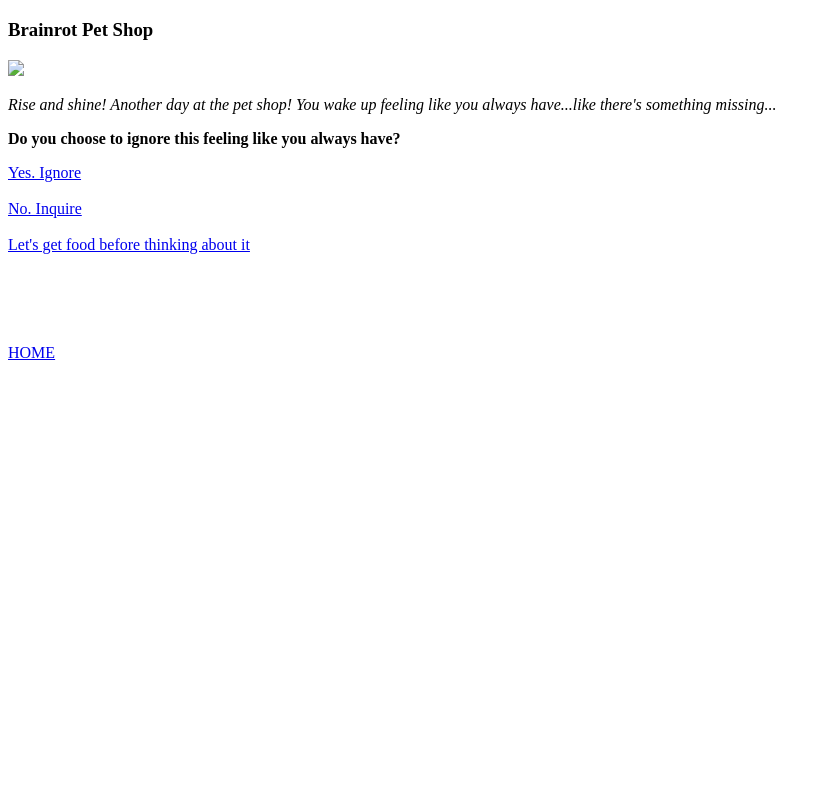
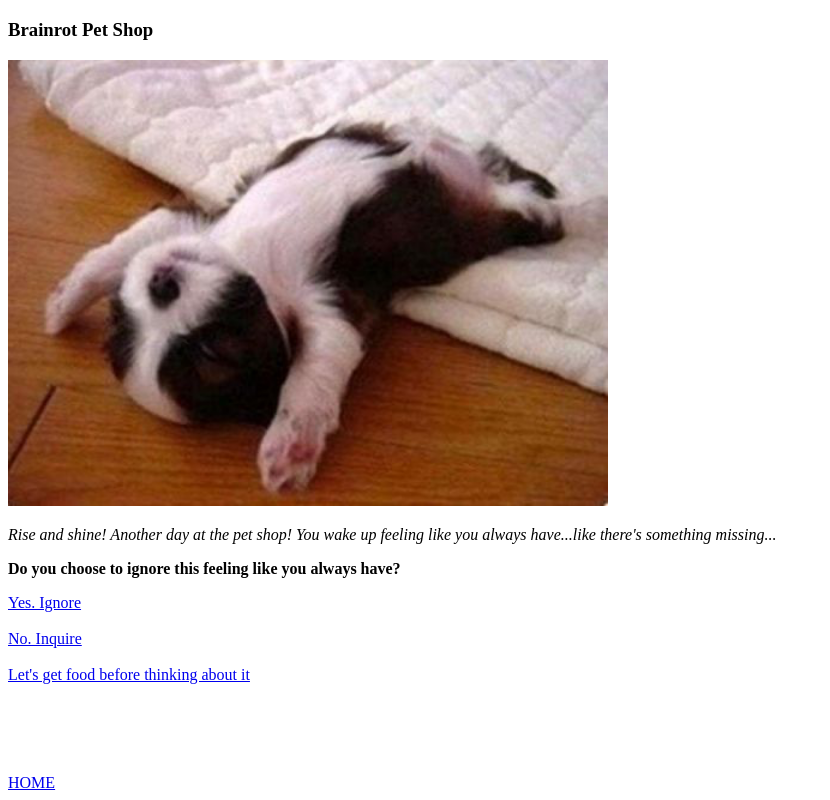
Before and after one commit to michellerivera93/michellewebsite, a plain HTML site: page hw10.html in a window 1280 px wide. Shown: the part 61-861 px from the top of the page, without its empty margins (0-830 px from the left). Before the commit the page ends 800 px from the top, so only its background shows below. Drawn offline with Linux system fonts and the light colour scheme.

Commit message:
Update hw10.html

```diff
--- a/hw10.html
+++ b/hw10.html
@@ -10,7 +10,7 @@
 <body>
 <h1>Homework 10: Interactive Story </h1>
 <h3>Brainrot Pet Shop </h3>
-<img src="images/sleeping.png" width="600px">
+<img src="sleeping.png" width="600px">
 
  <p><i>
     Rise and shine! Another day at the pet shop! You wake up feeling like you always have...like there's something missing...
```
